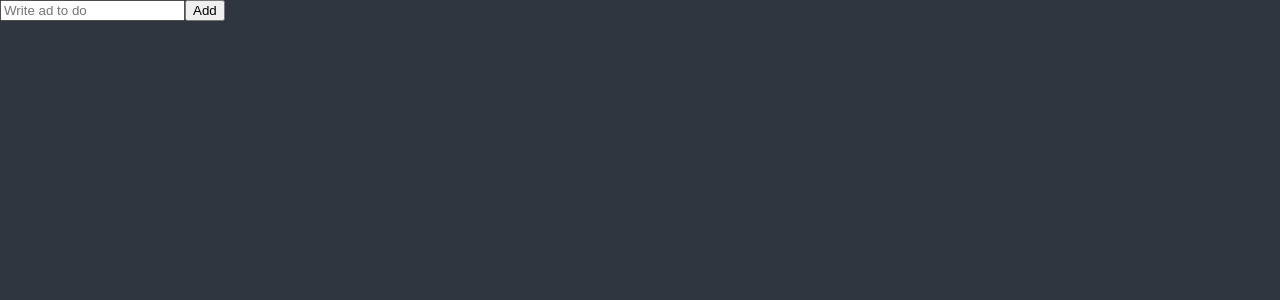
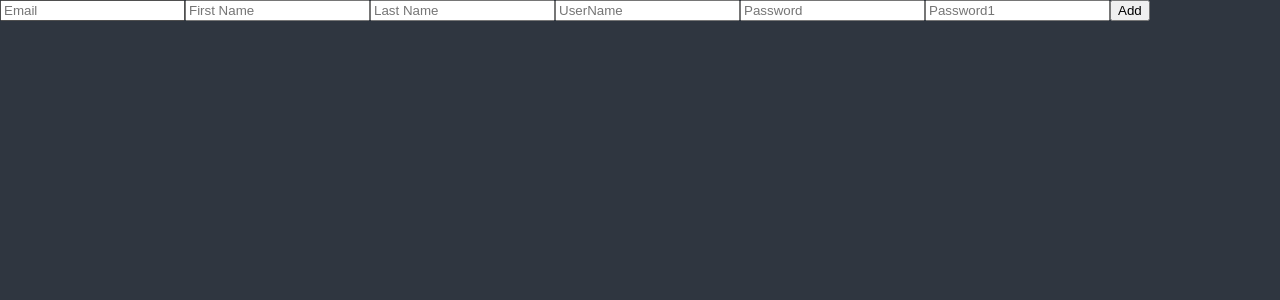
Before and after one commit to sweet-daphne/react-todo, a React (Create React App) app: page / in a window 1280 px wide. Shown: the top 300 px of the page. Built offline with nearby package versions, Linux system fonts and the light colour scheme.

Commit message:
react-hook-form

```diff
--- a/package.json
+++ b/package.json
@@ -12,6 +12,7 @@
     "@types/react-dom": "^18.2.1",
     "react": "^18.2.0",
     "react-dom": "^18.2.0",
+    "react-hook-form": "^7.43.9",
     "react-query": "^3.39.3",
     "react-router-dom": "^5.3.4",
     "react-scripts": "5.0.1",
--- a/src/ToDoList.tsx
+++ b/src/ToDoList.tsx
@@ -1,21 +1,47 @@
 import { useState } from 'react';
+import { useForm } from 'react-hook-form';
 
-function ToDoList() {
+/*function ToDoList() {
   const [toDo, setTodo] = useState('');
+  const [toDoError, setTodoError] = useState('');
   const onChange = (event: React.FormEvent<HTMLInputElement>) => {
     const {
       currentTarget: { value },
     } = event;
+    setTodoError('');
     setTodo(value);
   };
   const onSubmit = (event: React.FormEvent<HTMLFormElement>) => {
     event.preventDefault();
-    console.log(toDo);
+    if (toDo.length < 10) {
+      return setTodoError('To do should be longer');
+    }
+    console.log('submit');
   };
   return (
     <div>
       <form onSubmit={onSubmit}>
         <input onChange={onChange} value={toDo} placeholder="Write ad to do" />
+        <button>Add</button>
+        {toDoError !== '' ? toDoError : null}
+      </form>
+    </div>
+  );
+}*/
+
+function ToDoList() {
+  const { register, watch } = useForm();
+  console.log(watch());
+  return (
+    <div>
+      <form>
+        <input {...register('email')} placeholder="Email" />
+        <input {...register('firstName')} placeholder="First Name" />
+        <input {...register('lastName')} placeholder="Last Name" />
+        <input {...register('userName')} placeholder="UserName" />
+        <input {...register('password')} placeholder="Password" />
+        <input {...register('password1')} placeholder="Password1" />
+
         <button>Add</button>
       </form>
     </div>
```
Also changed, not shown: 1 other file (tests, documents, lock files or other folders).
